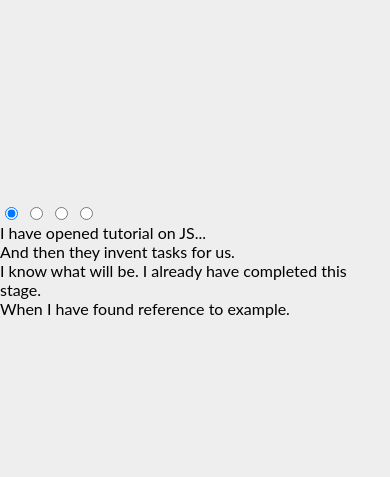
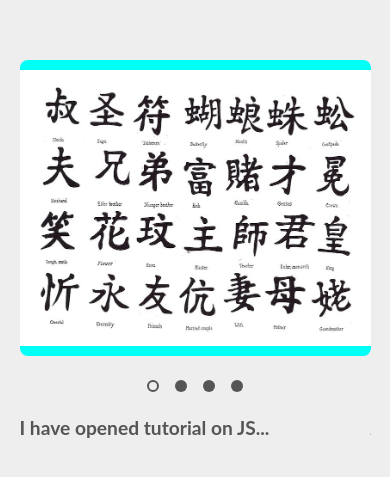
Before and after one commit to RPytalev/cssMemSlider, a plain HTML site: page cssMemSlider/index.html in a window 390 px wide. Shown: the part 161-638 px from the top of the page. Drawn offline with Linux system fonts and the light colour scheme.

Commit message:
feat: add style (Fri, May 13, 2022 7:02:00 PM)

```diff
--- a/cssMemSlider/style.css
+++ b/cssMemSlider/style.css
@@ -29,3 +29,217 @@ body {
   background-color: #eeeeee;
   font-family: 'Lato', sans-serif;
 }
+
+.slider {
+    display: grid;
+    grid-template-columns: calc(80% - 1rem) 20%;
+    grid-template-rows: auto 10vh;
+    row-gap: 1rem;
+    column-gap: 1rem;
+    margin: 0 auto;
+    width: var(--basic-with);
+    max-width: 100rem;
+    overflow: hidden;
+}
+
+.slider__slides {
+  grid-row: 1 / 2;
+  display: flex;
+  width: calc(var(--basic-with) * 4);
+  height: 50vh;
+  transition: transform 0.4s ease 0.2s;
+}
+
+@media screen and (max-width: 500px) {
+  .slider__slides {
+    height: 35vh;
+  }
+}
+
+.slider__text {
+  display: flex;
+  grid-row: 2 / 3;
+  grid-column: 1 / 2;
+  align-self: start;
+  width: calc(var(--basic-with) * 4);
+  font-weight: 700;
+  color: #555555;
+  transform: translateX(calc(var(--basic-with) * -4));
+  transition: transform 0.4s ease-in-out;
+}
+
+.slider__pagination {
+  display: flex;
+  grid-row: 2 / 3;
+  grid-column: 2 / 3;
+  justify-content: flex-end;
+  align-self: start;
+  width: 100%;
+  z-index: 2;
+}
+
+@media screen and (max-width: 768px) {
+  .slider {
+    display: flex;
+    flex-direction: column;
+  }
+
+  .slider__text {
+    order: 1;
+  }
+
+  .slider__pagination {
+    justify-content: center;
+  }
+}
+
+input {
+  display: none;
+}
+
+.slide {
+  display: block;
+  width: 100%;
+  height: 100%;
+  border-radius: 0.5rem;
+  background-color: #00fff7;
+  background-repeat: no-repeat;
+  background-size: contain;
+  background-position: center;
+}
+
+.slide-1 {
+  background-image: url("assets/meme1.jpg");
+}
+
+.slide-2 {
+  background-image: url("assets/meme2.jpg");
+}
+
+.slide-3 {
+  background-image: url("assets/meme3.jpg");
+}
+
+.slide-4 {
+  background-image: url("assets/meme4.png");
+}
+
+#slide-1:checked ~ .slider__slides {
+  transform: translateX(0);
+  transition: transform 0.3s ease-in-out;
+}
+
+#slide-2:checked ~ .slider__slides {
+  transform: translateX(-25%);
+  transition: transform 0.3s ease-in-out;
+}
+
+#slide-3:checked ~ .slider__slides {
+  transform: translateX(-50%);
+  transition: transform 0.3s ease-in-out;
+}
+
+#slide-4:checked ~ .slider__slides {
+  transform: translateX(-75%);
+  transition: transform 0.3s ease-in-out;
+}
+
+.slider__text .text {
+  width: 100%;
+  font-size: 1.2rem;
+  transition: transform 0.6s ease-in-out;
+}
+
+@media screen and (max-width: 360px) {
+  .slider__text .text {
+    font-size: 1rem;
+  }
+}
+
+#slide-1:checked ~ .slider__text {
+  transform: translateX(0);
+  transition: transform 0.4s ease-in-out;
+}
+
+#slide-2:checked ~ .slider__text {
+  transform: translateX(-25%);
+  transition: transform 0.4s ease-in-out;
+}
+
+#slide-3:checked ~ .slider__text {
+  transform: translateX(-50%);
+  transition: transform 0.4s ease-in-out;
+}
+
+#slide-4:checked ~ .slider__text {
+  transform: translateX(-75%);
+  transition: transform 0.4s ease-in-out;
+}
+
+.pagination {
+  display: flex;
+  justify-content: center;
+  align-items: center;
+  padding: 0.5rem;
+  border-radius: 50%;
+  cursor: pointer;
+}
+
+.pagination:hover .pagination-dot {
+  background-color: #00fff7;
+  transition: background 0.4s ease-in-out;
+}
+
+.pagination-dot {
+  width: 1rem;
+  height: 1rem;
+  border-radius: 50%;
+  background-color: #555555;
+}
+
+@media screen and (max-width: 1024px) {
+  .pagination-dot {
+    width: 0.75rem;
+    height: 0.75rem;
+  }
+}
+
+#slide-1:checked ~ .slider__pagination > .pagination-1 > .pagination-dot {
+  background-color: transparent;
+  border: 2px solid #555555;
+}
+
+#slide-1:checked ~ .slider__pagination > .pagination-1:hover .pagination-dot {
+  border-color: #00fff7;
+  transition: border 0.1s ease-in-out;
+}
+
+#slide-2:checked ~ .slider__pagination > .pagination-2 > .pagination-dot {
+  background-color: transparent;
+  border: 2px solid #555555;
+}
+
+#slide-2:checked ~ .slider__pagination > .pagination-2:hover .pagination-dot {
+  border-color: #00fff7;
+  transition: border 0.1s ease-in-out;
+}
+
+#slide-3:checked ~ .slider__pagination > .pagination-3 > .pagination-dot {
+  background-color: transparent;
+  border: 2px solid #555555;
+}
+
+#slide-3:checked ~ .slider__pagination > .pagination-3:hover .pagination-dot {
+  border-color: #00fff7;
+  transition: border 0.1s ease-in-out;
+}
+
+#slide-4:checked ~ .slider__pagination > .pagination-4 > span {
+  background-color: transparent;
+  border: 2px solid #555555;
+}
+
+#slide-4:checked ~ .slider__pagination > .pagination-4:hover span {
+  border-color: #00fff7;
+  transition: border 0.1s ease-in-out;
+}
```
